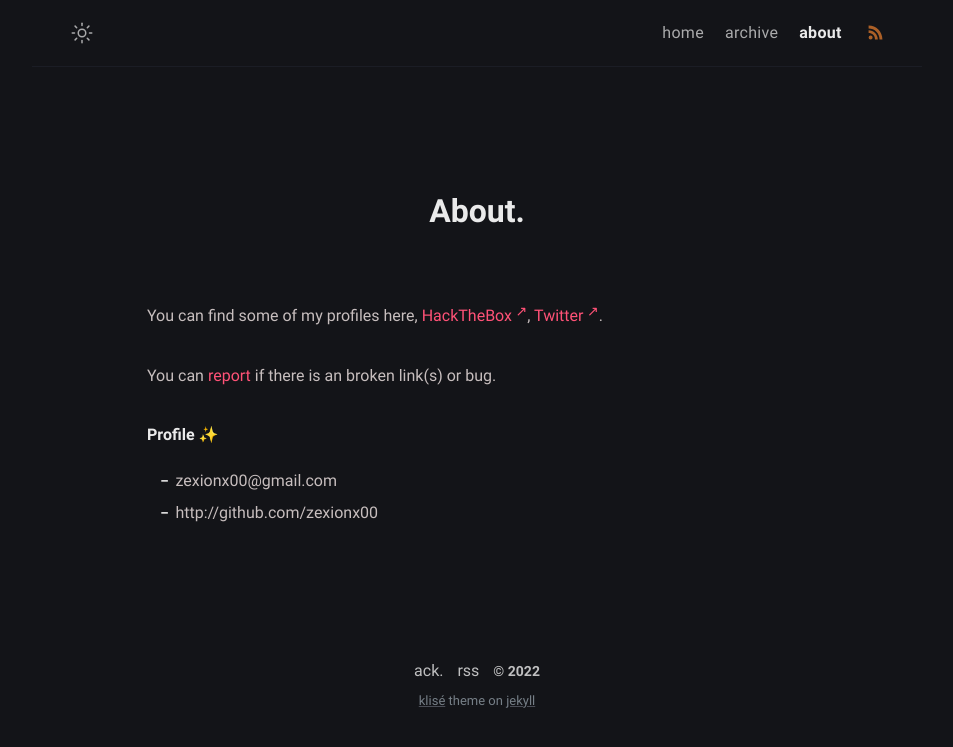
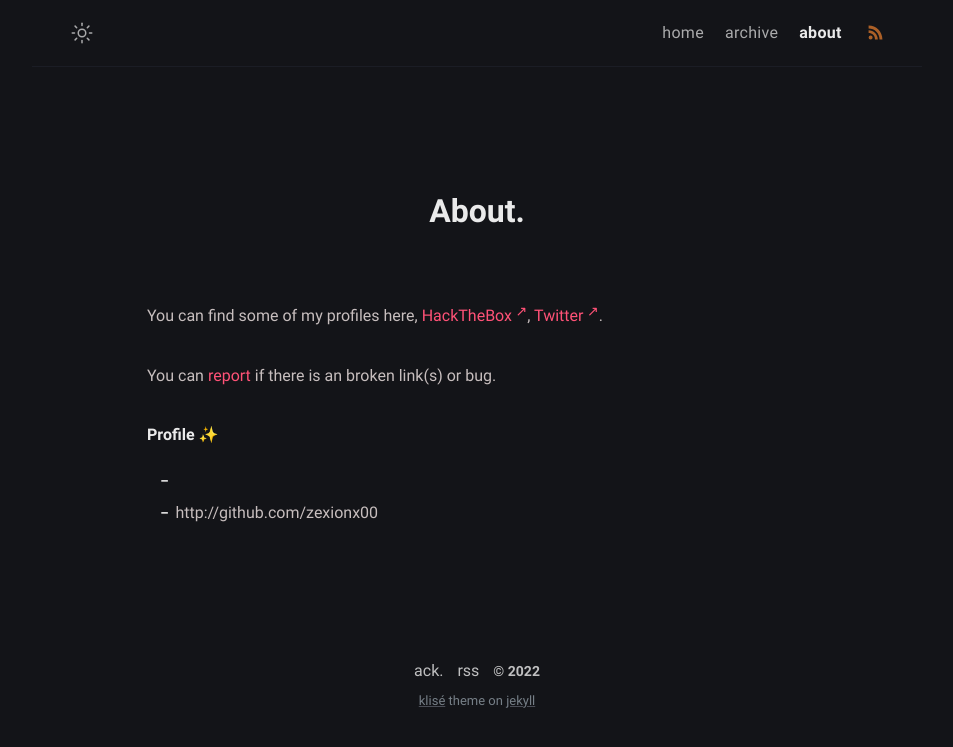
Before and after one commit to zexionx00/zexionx00.github.io, a Jekyll site: the page built from about.md, in a window 1280 px wide. Shown: the top 747 px of the page, without its empty margins (163-1116 px from the left). Built offline with Jekyll 4.4.1, drawn with Linux system fonts in a browser that asks for light colours.

Commit message:
Update _config.yml

```diff
--- a/_config.yml
+++ b/_config.yml
@@ -17,7 +17,7 @@ author:
   github: zexionx00 # github username
   twitter: zexionx00 # twitter username
   # facebook: facebook_username # facebook username
-  email: zexionx00@gmail.com # email adress
+  #email: # email adress
   avatar: /assets/img/zexion.jpg # change with your own avatar
 
 # URL settings
```
